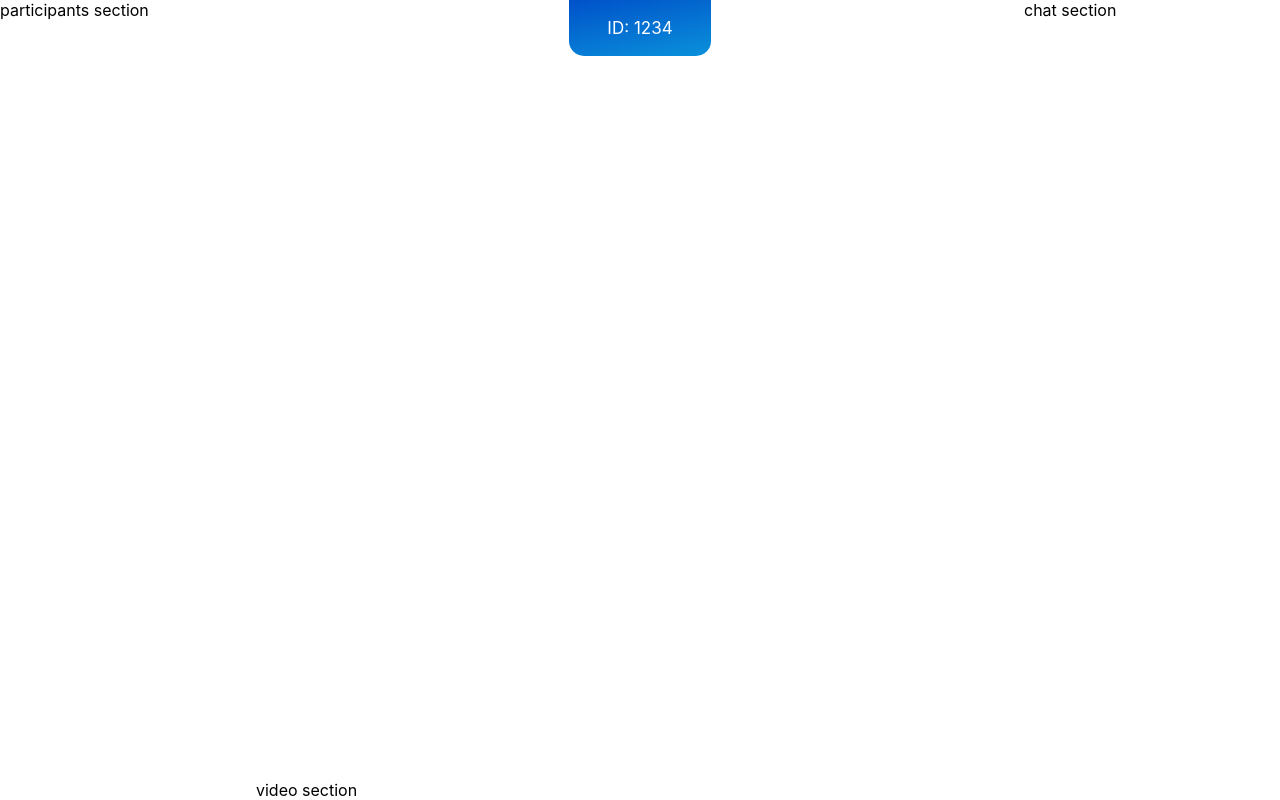
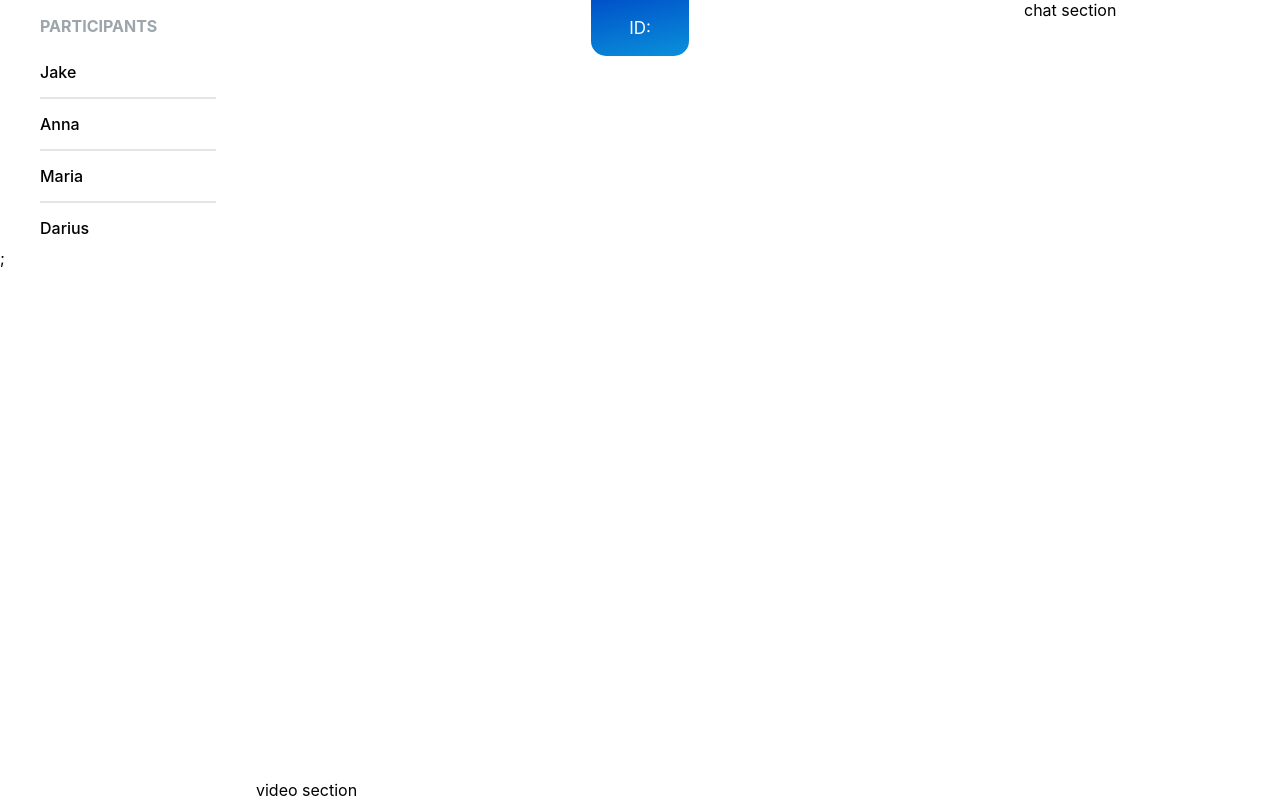
Before and after one commit to turkalpjr/discordclonefrontend, a React (Create React App) app: page /room in a window 1280 px wide. Built offline with nearby package versions, Linux system fonts and the light colour scheme.

Commit message:
displayingsingleparticipant
displayingsingleparticipant

```diff
--- /dev/null
+++ b/src/RoomPage/ParticipantsSection/Participants.js
@@ -0,0 +1,37 @@
+import React from 'react';
+
+const dummyParticipants = [
+    {
+        identity: 'Jake',
+    },
+    {
+        identity: 'Anna',
+    },
+    {
+        identity: 'Maria',
+    },
+    {
+        identity: 'Darius',
+    },
+];
+
+const SingleParticipant = (props) => {
+    const { identity, lastItem, participant } = props;
+    return <>
+        <p className='participants_paragraph'>{identity}</p>
+        {!lastItem && <span className='participants_separator_line'> </span>}
+    </>;
+};
+const Participants = () => {
+    return (
+        <div className='participants_container'>
+            {dummyParticipants.map((participant, index) => {
+                return (
+                    <SingleParticipant key={participant.identity} lastItem={dummyParticipants.length === index + 1} participant={participant} identity={participant.identity} />
+                );
+            })};
+        </div>
+    );
+};
+
+export default Participants;
--- /dev/null
+++ b/src/RoomPage/ParticipantsSection/ParticipantsLabel.js
@@ -0,0 +1,10 @@
+import React from 'react';
+const ParticipantsLabel = () => {
+    return (
+        <div className='participants_label_container'>
+            <p className='participants_label_paragraph'> PARTICIPANTS</p>
+        </div>
+    );
+};
+
+export default ParticipantsLabel;
--- a/src/RoomPage/ParticipantsSection/ParticipantsSection.js
+++ b/src/RoomPage/ParticipantsSection/ParticipantsSection.js
@@ -1,11 +1,12 @@
 import React from 'react';
-
+import ParticipantsLabel from './ParticipantsLabel';
+import Participants from './Participants';
 const ParticipantsSection = () => {
     return (
         <div className='participants_section_container'>
-            participants section
+            <ParticipantsLabel />
+            <Participants />
         </div>
     );
 };
-
 export default ParticipantsSection;
--- a/src/RoomPage/RoomPage.js
+++ b/src/RoomPage/RoomPage.js
@@ -3,16 +3,24 @@ import ParticipantsSection from './ParticipantsSection/ParticipantsSection';
 import VideoSection from './VideoSection/VideoSection';
 import ChatSection from './ChatSection/ChatSection';
 import RoomLabel from './RoomLabel';
+import {connect} from 'react-redux';
 
 import './RoomPage.css';
-const RoomPage = () => {
+const RoomPage = ({roomId}) => {
     return (
         <div className='room_container'>
             <ParticipantsSection />
             <VideoSection />
             <ChatSection />
-            <RoomLabel roomId='1234' />
+            <RoomLabel roomId={roomId} />
         </div>
     );
 };
-export default RoomPage;
+
+const mapStoreStateToProps=(state)=>{
+    return {
+        ...state,
+
+    }
+}
+export default connect(mapStoreStateToProps)(RoomPage);
```
